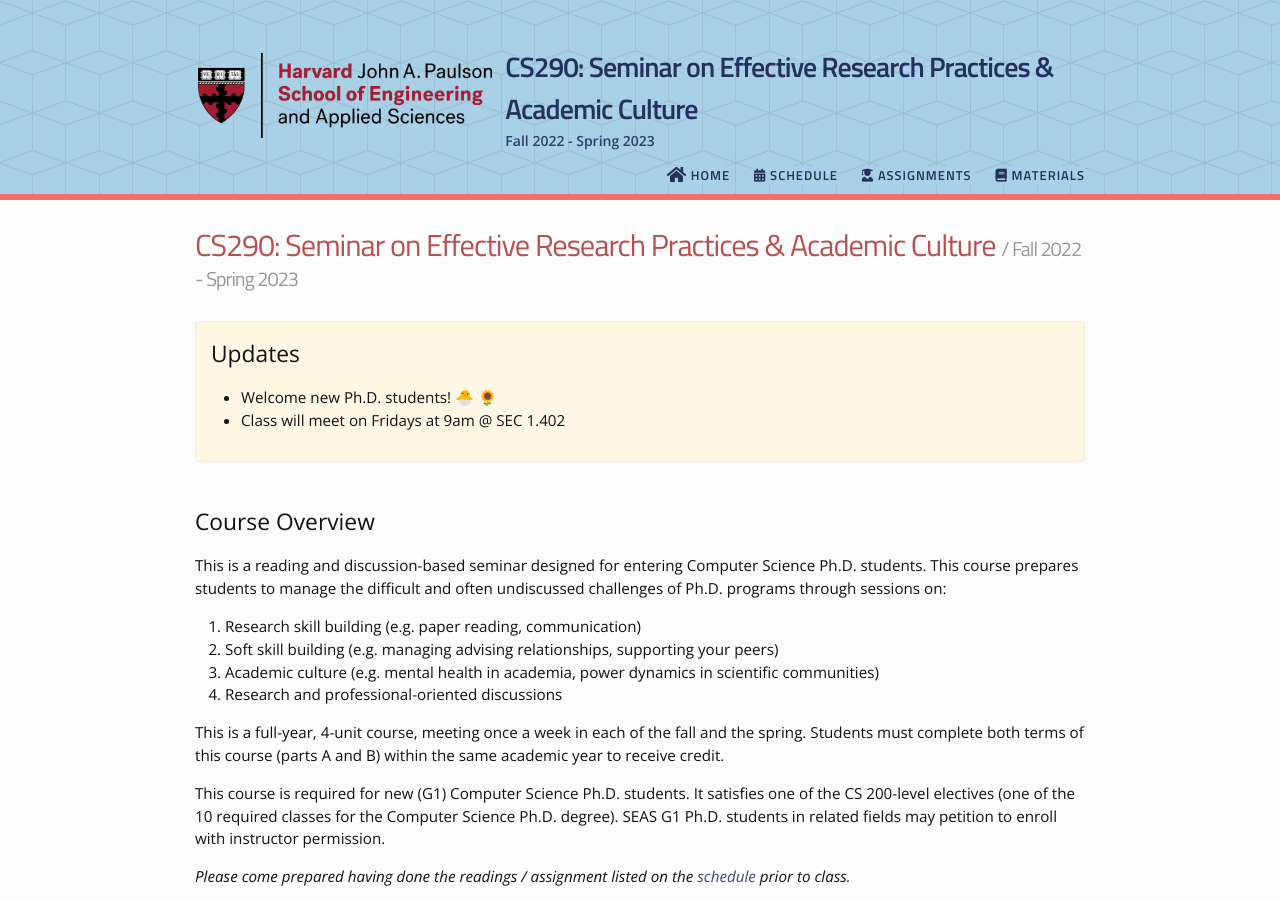
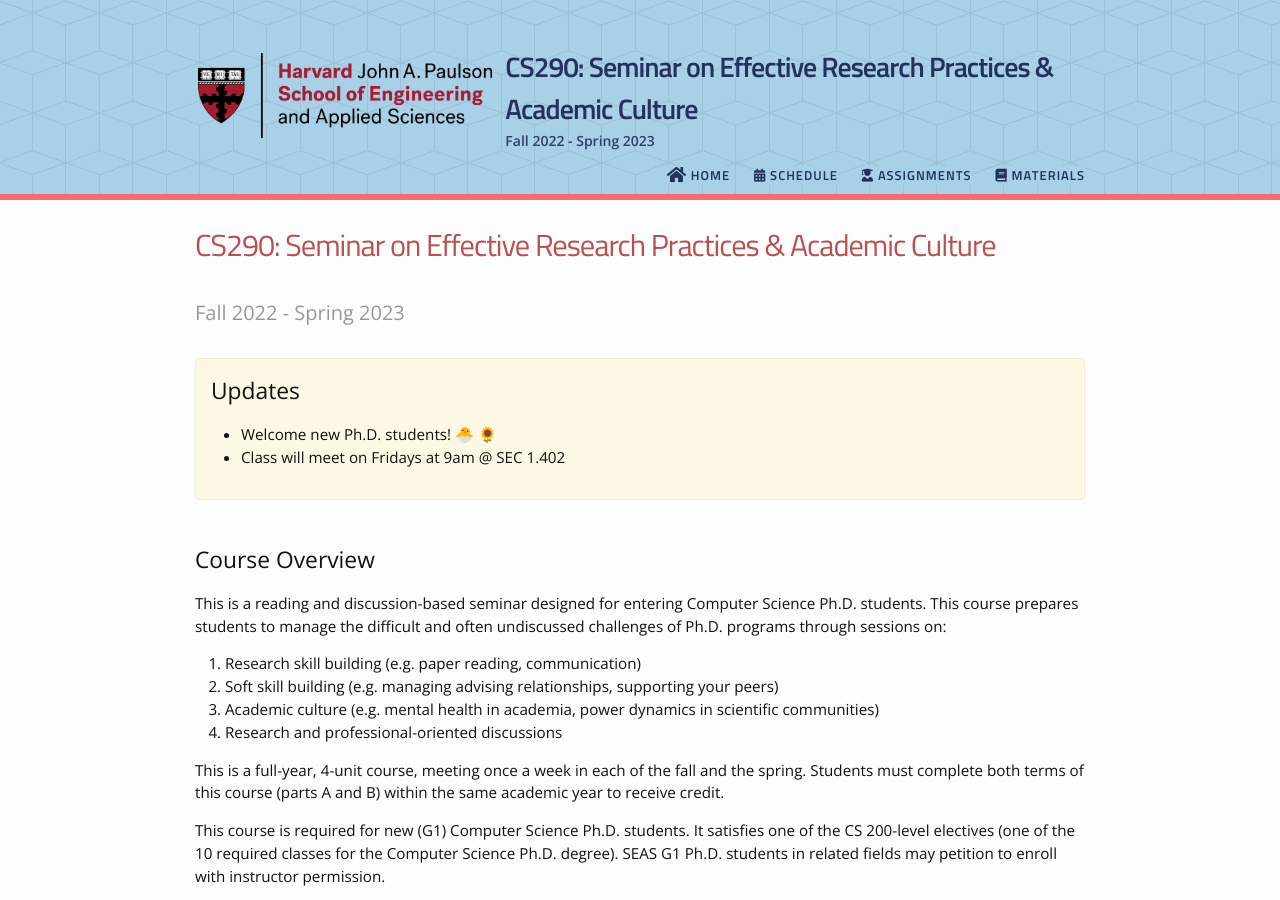
Before and after one commit to yanivyacoby/harvard-cs290, a Jekyll site: the page built from index.md, in a window 1280 px wide and 900 px high. Built offline with Jekyll 4.4.1, drawn with Linux system fonts in a browser that asks for light colours; nearby versions of some CDN libraries; our own code applies the rules of GitHub Pages for plain Markdown files.

Commit message:
Update home.html

```diff
--- a/_layouts/home.html
+++ b/_layouts/home.html
@@ -4,7 +4,9 @@ layout: default
 
 <div class="home">
 
-    <h1>{{ site.course_name }} <span style="font-size: 20px;color: #0006;">/ {{ site.course_semester }} </span></h1>
+    <h1>{{ site.course_name }}</h1>
+    <br/>
+    <span style="font-size: 20px;color: #0006;">{{ site.course_semester }} </span>
 
     {% include announcements.html %}
     <br />
```
